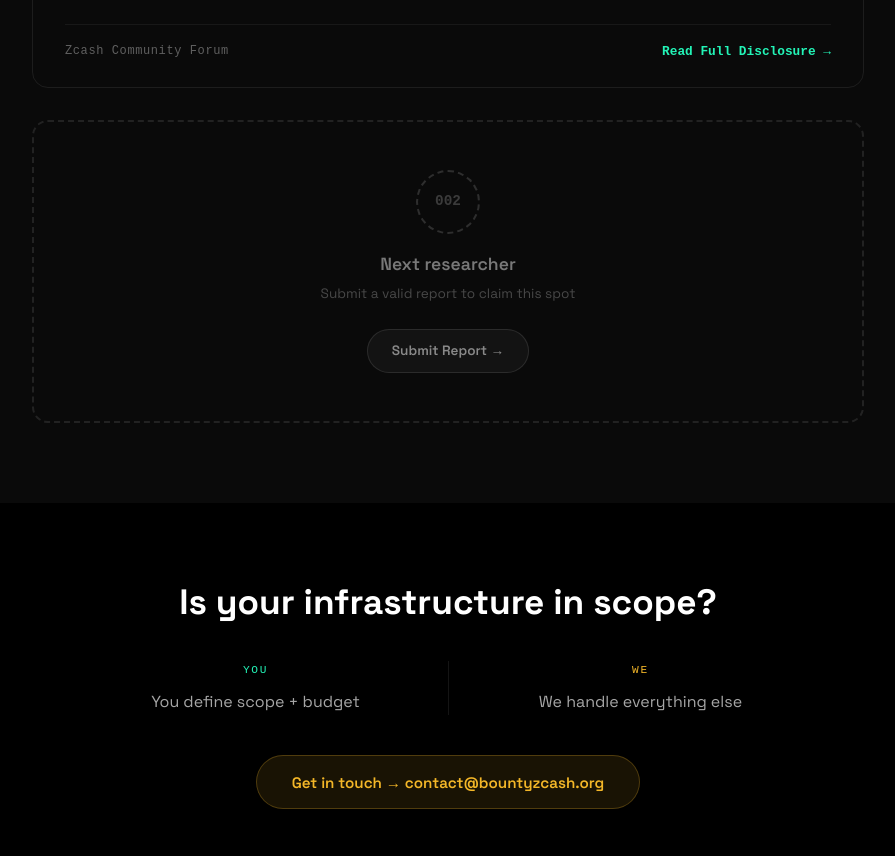
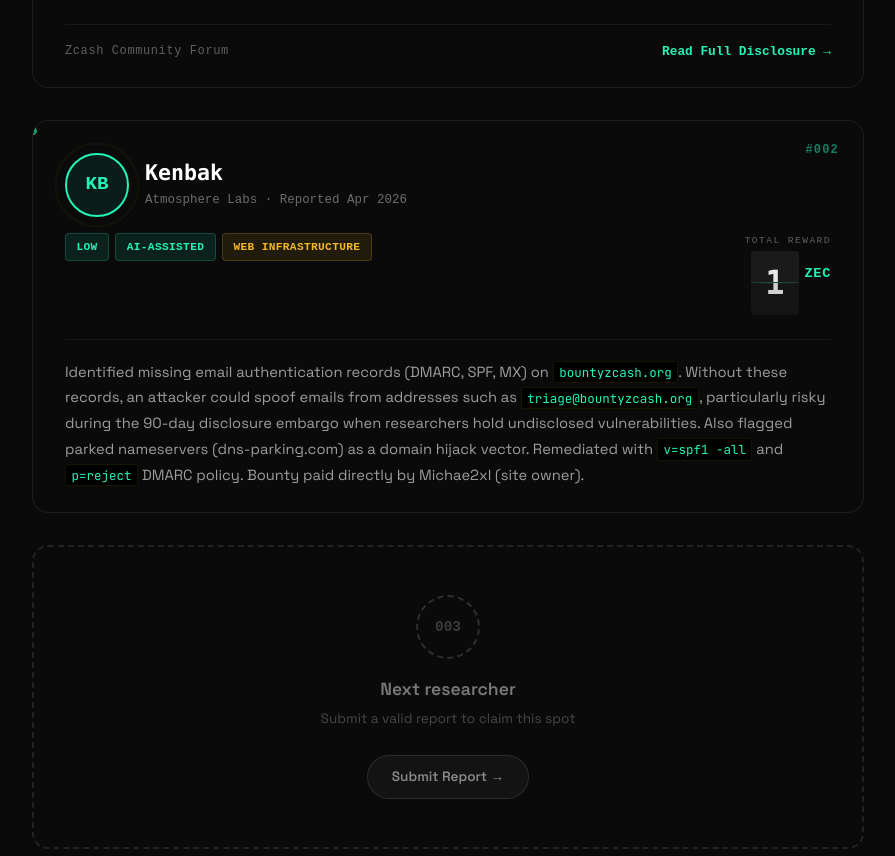
Before and after one commit to Michae2xl/bountyzcash, a Next.js app: page /hall-of-fame in a window 1280 px wide. Shown: the part 1420-2276 px from the top of the page, without its empty margins (192-1087 px from the left). Built offline with nearby package versions, Linux system fonts and the light colour scheme.

Commit message:
feat: add Kenbak as researcher #002 in hall of fame
Low severity DMARC/SPF/MX disclosure on bountyzcash.org, 1 ZEC bounty paid by site owner. Updates stats to 2 researchers, 201 ZEC awarded.

```diff
--- a/src/app/hall-of-fame/page.tsx
+++ b/src/app/hall-of-fame/page.tsx
@@ -119,9 +119,9 @@ export default function HallOfFame() {
               marginBottom: "2.5rem",
             }}
           >
-            <span className="hst hst-g">1 Researcher</span>
-            <span className="hst hst-r">1 Critical CVE</span>
-            <span className="hst hst-y">200 ZEC Awarded</span>
+            <span className="hst hst-g">2 Researchers</span>
+            <span className="hst hst-r">2 Vulns Disclosed</span>
+            <span className="hst hst-y">201 ZEC Awarded</span>
             <span className="hst hst-g">72h Patch Window</span>
           </div>
 
@@ -485,7 +485,200 @@ export default function HallOfFame() {
               </div>
             </SpotlightCard>
 
-            {/* Next Slot #002 */}
+            {/* Researcher #002 */}
+            <div style={{ marginTop: "2rem" }} />
+            <SpotlightCard
+              className="researcher-card"
+              spotlightColor="rgba(35,244,183,0.12)"
+              borderColor="rgba(35,244,183,0.22)"
+            >
+              <div style={{ position: "relative" }}>
+                <BorderBeam size={16} duration={6} colorFrom="#23F4B7" />
+
+                <div style={{ padding: "2rem 2rem 1.5rem" }}>
+                  <span
+                    style={{
+                      position: "absolute",
+                      top: "1.25rem",
+                      right: "1.5rem",
+                      fontFamily: "var(--font-geist-mono, monospace)",
+                      fontSize: "0.75rem",
+                      letterSpacing: "0.1em",
+                      color: "rgba(35,244,183,0.5)",
+                      fontWeight: 700,
+                    }}
+                  >
+                    #002
+                  </span>
+
+                  <div
+                    style={{
+                      display: "flex",
+                      alignItems: "center",
+                      gap: "1rem",
+                      marginBottom: "0.75rem",
+                    }}
+                  >
+                    <div
+                      className="avatar-ring"
+                      style={{ position: "relative" }}
+                    >
+                      <div
+                        style={{
+                          width: "64px",
+                          height: "64px",
+                          borderRadius: "50%",
+                          border: "2px solid #23F4B7",
+                          display: "flex",
+                          alignItems: "center",
+                          justifyContent: "center",
+                          background: "rgba(35,244,183,0.08)",
+                          fontFamily: "var(--font-geist-mono, monospace)",
+                          fontWeight: 700,
+                          fontSize: "1.2rem",
+                          color: "#23F4B7",
+                          position: "relative",
+                          zIndex: 1,
+                        }}
+                      >
+                        KB
+                      </div>
+                    </div>
+
+                    <div>
+                      <h3
+                        style={{
+                          fontSize: "1.35rem",
+                          fontWeight: 700,
+                          color: "#fff",
+                          margin: 0,
+                          lineHeight: 1.3,
+                        }}
+                      >
+                        <HyperText text="Kenbak" duration={1000} />
+                      </h3>
+                      <p
+                        style={{
+                          fontSize: "0.78rem",
+                          color: "rgba(255,255,255,0.4)",
+                          margin: "0.2rem 0 0",
+                          fontFamily: "var(--font-geist-mono, monospace)",
+                        }}
+                      >
+                        Atmosphere Labs &middot; Reported Apr 2026
+                      </p>
+                    </div>
+                  </div>
+
+                  <div
+                    style={{
+                      display: "flex",
+                      alignItems: "flex-start",
+                      justifyContent: "space-between",
+                      flexWrap: "wrap",
+                      gap: "1rem",
+                      marginTop: "1rem",
+                    }}
+                  >
+                    <div
+                      style={{
+                        display: "flex",
+                        flexWrap: "wrap",
+                        gap: "0.4rem",
+                      }}
+                    >
+                      <span className="chip chip-g">Low</span>
+                      <span className="chip chip-g">AI-Assisted</span>
+                      <span className="chip chip-y">Web Infrastructure</span>
+                    </div>
+
+                    <div style={{ textAlign: "right", flexShrink: 0 }}>
+                      <span
+                        style={{
+                          display: "block",
+                          fontFamily: "var(--font-geist-mono, monospace)",
+                          fontSize: "0.6rem",
+                          textTransform: "uppercase",
+                          letterSpacing: "0.15em",
+                          color: "rgba(255,255,255,0.35)",
+                          marginBottom: "0.15rem",
+                        }}
+                      >
+                        Total Reward
+                      </span>
+                      <div
+                        style={{
+                          display: "flex",
+                          alignItems: "baseline",
+                          gap: "0.35rem",
+                          justifyContent: "flex-end",
+                        }}
+                      >
+                        <SplitFlapDisplay
+                          value="1"
+                          size="lg"
+                          accentColor="#23F4B7"
+                        />
+                        <span
+                          style={{
+                            fontFamily: "var(--font-geist-mono, monospace)",
+                            fontSize: "0.85rem",
+                            fontWeight: 700,
+                            color: "#23F4B7",
+                            letterSpacing: "0.05em",
+                          }}
+                        >
+                          ZEC
+                        </span>
+                      </div>
+                    </div>
+                  </div>
+
+                  <div
+                    style={{
+                      borderTop: "1px solid rgba(255,255,255,0.06)",
+                      marginTop: "1.5rem",
+                      paddingTop: "1.25rem",
+                    }}
+                  >
+                    <p
+                      style={{
+                        fontSize: "0.92rem",
+                        lineHeight: 1.75,
+                        color: "rgba(255,255,255,0.6)",
+                        margin: 0,
+                      }}
+                    >
+                      Identified missing email authentication records (DMARC,
+                      SPF, MX) on{" "}
+                      <code style={{ color: "#23F4B7", fontSize: "0.85em" }}>
+                        bountyzcash.org
+                      </code>
+                      . Without these records, an attacker could spoof emails
+                      from addresses such as{" "}
+                      <code style={{ color: "#23F4B7", fontSize: "0.85em" }}>
+                        triage@bountyzcash.org
+                      </code>
+                      , particularly risky during the 90-day disclosure embargo
+                      when researchers hold undisclosed vulnerabilities. Also
+                      flagged parked nameservers (dns-parking.com) as a domain
+                      hijack vector. Remediated with{" "}
+                      <code style={{ color: "#23F4B7", fontSize: "0.85em" }}>
+                        v=spf1 -all
+                      </code>{" "}
+                      and{" "}
+                      <code style={{ color: "#23F4B7", fontSize: "0.85em" }}>
+                        p=reject
+                      </code>{" "}
+                      DMARC policy. Bounty paid directly by Michae2xl (site
+                      owner).
+                    </p>
+                  </div>
+                </div>
+              </div>
+            </SpotlightCard>
+
+            {/* Next Slot #003 */}
             <div
               style={{
                 marginTop: "2rem",
@@ -514,7 +707,7 @@ export default function HallOfFame() {
                   fontWeight: 700,
                 }}
               >
-                002
+                003
               </div>
               <div>
                 <p
```
